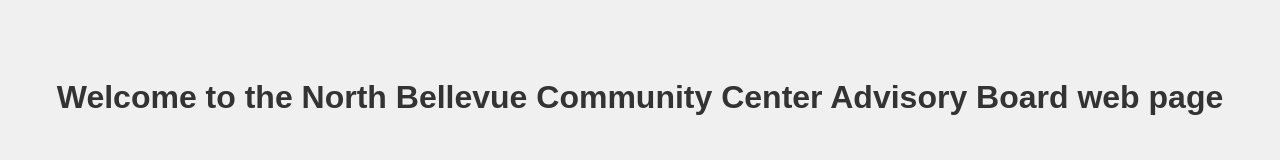
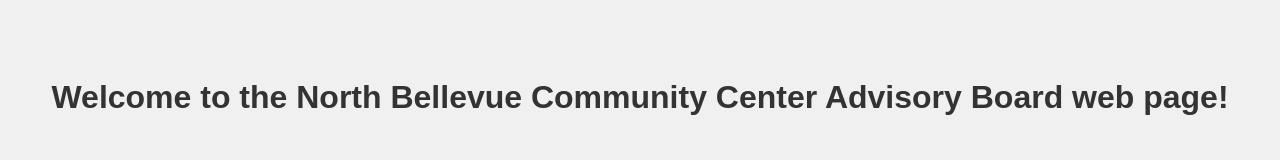
Before and after one commit to NBCCAdvisoryBoard/NBCCAdvisoryBoard.github.io, a plain HTML site: page index.html in a window 1280 px wide. Drawn offline with Linux system fonts and the light colour scheme.

Commit message:
Update index.html
added !

```diff
--- a/index.html
+++ b/index.html
@@ -20,6 +20,7 @@
     </style>
 </head>
 <body>
-    <h1><b>Welcome to the North Bellevue Community Center Advisory Board web page</b></h1>
+    <h1><b>Welcome to the North Bellevue Community Center Advisory Board web page!</b></h1>
 </body>
+
 </html>
```
